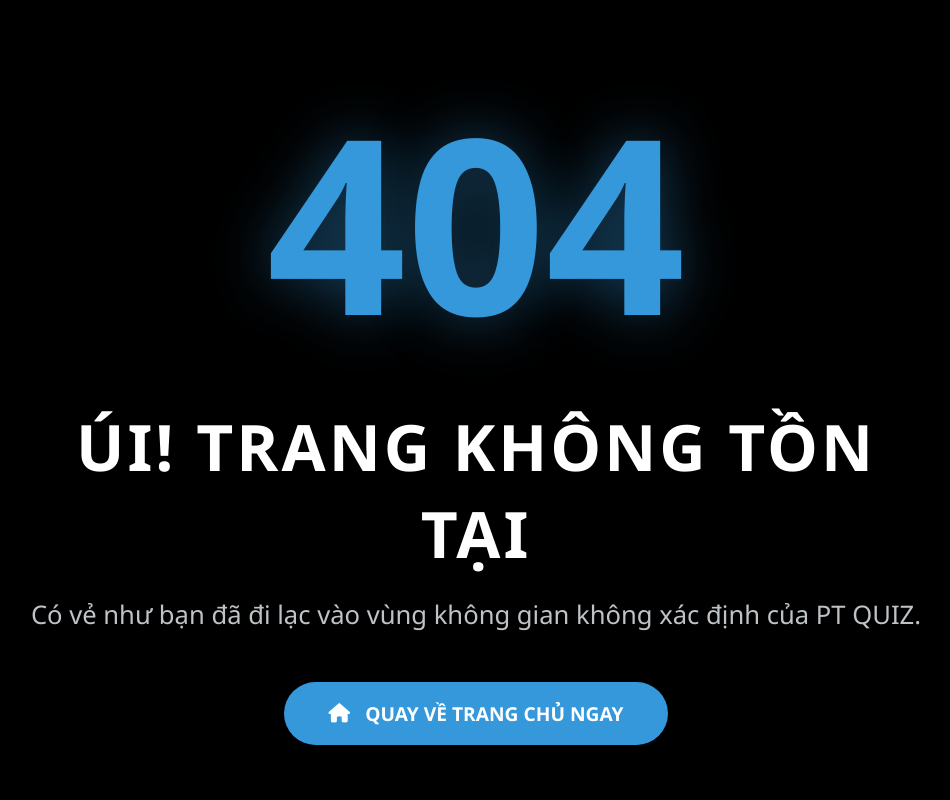
After one commit to togpucne/project-tracnghiem, a PHP site: page /views/404.php in a window 1280 px wide. The commit adds this page. Shown: the whole page, without its empty margins (164-1114 px from the left). Run offline with PHP 8.4, Linux system fonts and the light colour scheme.

Commit message:
update page 404

```diff
--- /dev/null
+++ b/server/views/404.php
@@ -0,0 +1,139 @@
+<!DOCTYPE html>
+<html lang="vi" style="height: 100%;">
+
+<head>
+    <meta charset="UTF-8">
+    <meta name="viewport" content="width=device-width, initial-scale=1.0">
+    <title>404 - Không tìm thấy trang</title>
+    <link rel="stylesheet" href="https://cdnjs.cloudflare.com/ajax/libs/font-awesome/6.4.0/css/all.min.css">
+    <style>
+    * {
+        margin: 0;
+        padding: 0;
+        box-sizing: border-box;
+    }
+
+    /* Ép body chiếm toàn bộ không gian màn hình, nền đen sâu */
+    body {
+        font-family: 'Segoe UI', sans-serif;
+        background-color: #000;
+        height: 100vh;
+        width: 100vw;
+        display: flex;
+        align-items: center;
+        justify-content: center;
+        color: white;
+        overflow: hidden;
+        /* Chống cuộn */
+    }
+
+    .error-wrapper {
+        text-align: center;
+        padding: 40px;
+        width: 100%;
+        max-width: 1000px;
+        /* Tăng giới hạn chiều rộng */
+    }
+
+    /* Hiệu ứng số 404 siêu to, có bóng mờ màu xanh accent */
+    .big-text {
+        font-size: 15rem;
+        /* Số cực kỳ khổng lồ */
+        font-weight: 900;
+        color: #3498db;
+        /* Màu xanh accent đồng bộ với theme */
+        text-shadow: 0 0 50px rgba(52, 152, 219, 0.4);
+        /* Đổ bóng màu xanh */
+        margin-bottom: 20px;
+        animation: pulse 3s ease-in-out infinite;
+        /* Thêm hiệu ứng nhịp tim nhẹ */
+    }
+
+    /* Hiệu ứng số 404 nhấp nháy nhẹ */
+    @keyframes pulse {
+        0% {
+            transform: scale(1);
+            text-shadow: 0 0 50px rgba(52, 152, 219, 0.4);
+        }
+
+        50% {
+            transform: scale(1.05);
+            text-shadow: 0 0 80px rgba(52, 152, 219, 0.6);
+        }
+
+        100% {
+            transform: scale(1);
+            text-shadow: 0 0 50px rgba(52, 152, 219, 0.4);
+        }
+    }
+
+    h1 {
+        font-size: 4rem;
+        /* Tiêu đề to */
+        margin-bottom: 20px;
+        color: #fff;
+        text-transform: uppercase;
+        letter-spacing: 3px;
+    }
+
+    p {
+        color: #bdc3c7;
+        /* Màu xám nhạt cho mô tả */
+        margin-bottom: 50px;
+        font-size: 1.6rem;
+        /* Chữ mô tả cũng to lên */
+        font-weight: 300;
+    }
+
+    .btn-home {
+        background: #3498db;
+        color: white;
+        padding: 18px 45px;
+        text-decoration: none;
+        border-radius: 50px;
+        font-weight: bold;
+        font-size: 1.2rem;
+        transition: 0.4s;
+        display: inline-flex;
+        align-items: center;
+        gap: 15px;
+        box-shadow: 0 10px 20px rgba(0, 0, 0, 0.3);
+    }
+
+    .btn-home:hover {
+        background: #2980b9;
+        transform: scale(1.1);
+        box-shadow: 0 15px 30px rgba(52, 152, 219, 0.4);
+    }
+
+    /* Mobile tối ưu */
+    @media (max-width: 768px) {
+        .big-text {
+            font-size: 8rem;
+        }
+
+        h1 {
+            font-size: 2.2rem;
+        }
+
+        p {
+            font-size: 1.1rem;
+        }
+    }
+    </style>
+</head>
+
+<body>
+    <div class="error-wrapper">
+        <div class="big-text">404</div>
+
+        <h1>ÚI! TRANG KHÔNG TỒN TẠI</h1>
+        <p>Có vẻ như bạn đã đi lạc vào vùng không gian không xác định của PT QUIZ.</p>
+
+        <a href="index.php?act=dashboard" class="btn-home">
+            <i class="fas fa-home"></i> QUAY VỀ TRANG CHỦ NGAY
+        </a>
+    </div>
+</body>
+
+</html>
```
Also changed, not shown: server/index.php (+8 -7 lines), server/public/imgs/404.png (added).
